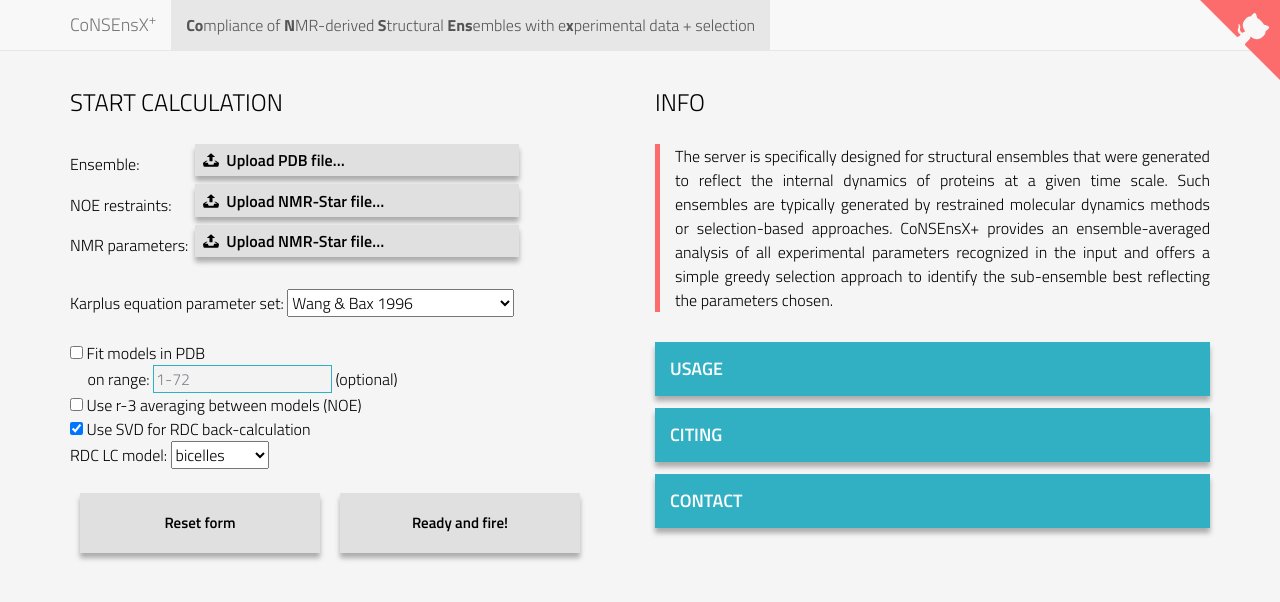
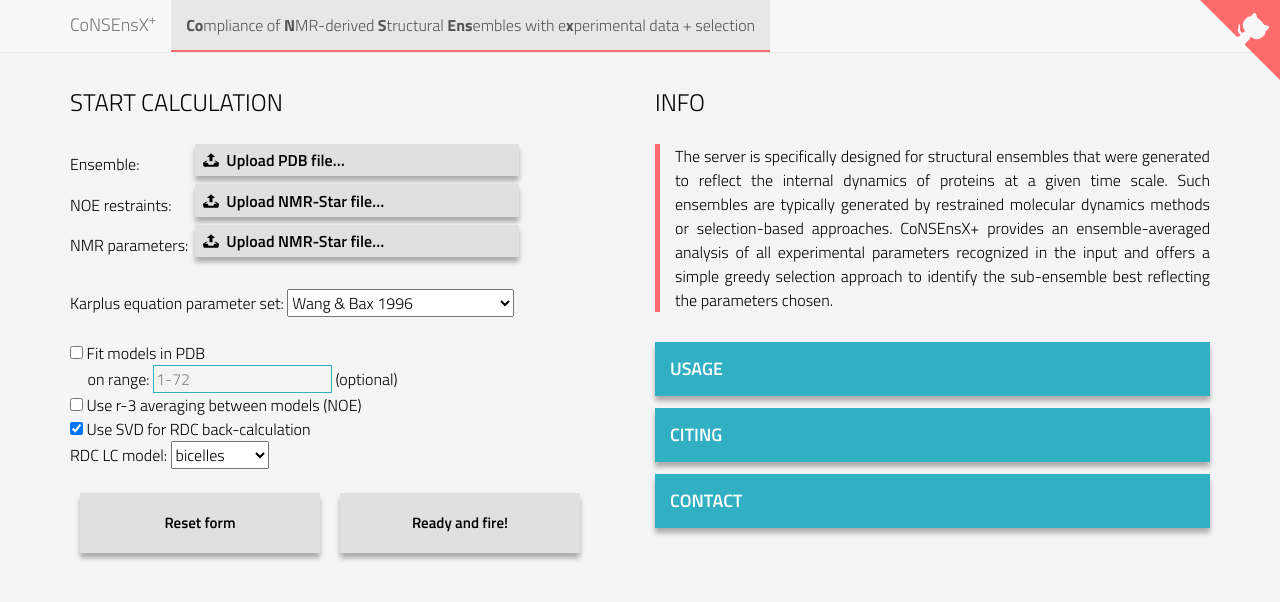
Before and after one commit to PPKE-Bioinf/consensx.itk.ppke.hu, a Django app: page / in a window 1280 px wide. Shown: the top 602 px of the page. Run offline with Django 3.2, Linux system fonts and the light colour scheme; parts of the project's set-up code (start-up, migrations or seed data) failed here and were passed over; some libraries are stand-ins or nearby versions.

Commit message:
add: underscore server description text

```diff
--- a/consensx/templates/consensx/home.html
+++ b/consensx/templates/consensx/home.html
@@ -40,7 +40,7 @@
         </div>
         <div id="navbar" class="collapse navbar-collapse">
           <ul class="nav navbar-nav">
-            <li id="nav_info" class="active"><a href="#"><b class="red">Co</b>mpliance of <b class="red">N</b>MR-derived <b class="red">S</b>tructural <b class="red">Ens</b>embles with e<b class="red">x</b>perimental data + selection</a></li>
+            <li id="nav_info" class="active"><a href="#" style="border-bottom-width: 2px;border-bottom-style: solid;border-bottom-color: #FD6C6C;"><b class="red">Co</b>mpliance of <b class="red">N</b>MR-derived <b class="red">S</b>tructural <b class="red">Ens</b>embles with e<b class="red">x</b>perimental data + selection</a></li>
           </ul>
         </div><!--/.nav-collapse -->
       </div>
```
